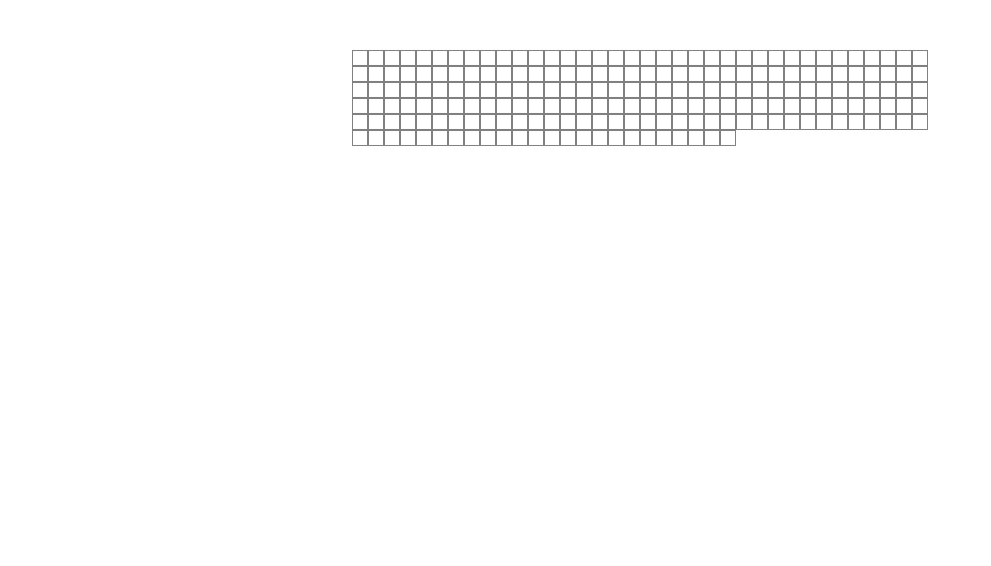
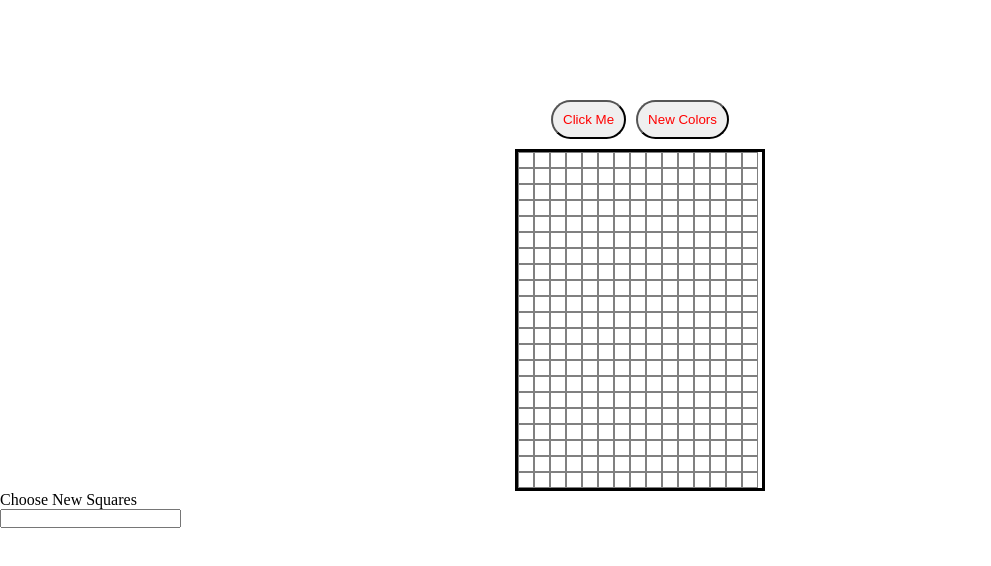
Before and after one commit to Ayokunnumi1/Odin-Etch-A-Sketch, a plain HTML site: page index.html in a window 1280 px wide. Shown: the whole page, without its empty margins (0-991 px from the left). Drawn offline with Linux system fonts and the light colour scheme.

Commit message:
Add Event Listener, create & style buttons

```diff
--- a/index.html
+++ b/index.html
@@ -7,7 +7,19 @@
     <link rel="stylesheet" href="style.css">
 </head>
 <body>
-    <div class="div-container"></div>
+    <div class="content">
+        <div class="button-container">
+            <button class="click-me">Click Me</button>
+            <button class="click-me">New Colors</button>
+        </div>
+        <div class="div-container"></div>
+    </div>
+    <div class="overlay">
+        <div class="overlay-content">
+            <p>Choose New Squares</p>
+            <input type="text">
+        </div>
+    </div>
     <script src="index.js"></script>
 </body>
 </html>
--- a/index.js
+++ b/index.js
@@ -1,11 +1,17 @@
 const divContainer = document.querySelector('.div-container');
+const firstSmallDiv = document.querySelector('.first-small-div');
 
 
-
-for (let i = 0; i < 204; i++) {
+for (let i = 0; i < 315; i++) {
     const firstSmallDiv = document.createElement('div');
     firstSmallDiv.setAttribute('class', 'first-small-div');
     divContainer.appendChild(firstSmallDiv);
-    console.log(i)
+    // console.log(i)
+    firstSmallDiv.addEventListener('mouseenter', () => {
+        firstSmallDiv.style.backgroundColor = 'black';
+    });
+
+    firstSmallDiv.addEventListener('mouseleave', () => {
+        firstSmallDiv.style.backgroundColor = ' ';
+    });
 }
-// firstSmallDiv.textContent = 'HII'
--- a/style.css
+++ b/style.css
@@ -5,25 +5,47 @@
 }
 
 body {
-    width: 100%;
+    /* width: 100%; */
+}
+
+.content {
+    display: grid;
+    place-items: center;
+    gap: 10px;
+    padding-top: 100px;
 }
 
 .div-container {
     display: flex;
     flex-direction: row;
-    /* justify-content: center;
-    align-items: center; */
     flex-wrap: wrap;
-    min-width: 45%;
     width: 250px;
-    margin: 50px auto;
+    border: 3px solid black;
     background-color: white;
-    /* height: 80px; */
+}
+
+.button-container {
+    display: flex;
+    gap: 10px;
 }
 
 .first-small-div {
-    /* background-color: red; */
     border: 1px solid gray;
     width: 16px;
     height: 16px;
+    /* cursor: pointer; */
 }
+
+.click-me {
+    padding: 10px;
+    color: red;
+    cursor: pointer;
+    border-radius: 20px;
+    text-align: center;
+}
+
+.overlay {
+    /* background-color: rgba(0, 0, 0.5); */
+    /* position: absolute; */
+
+}
```
